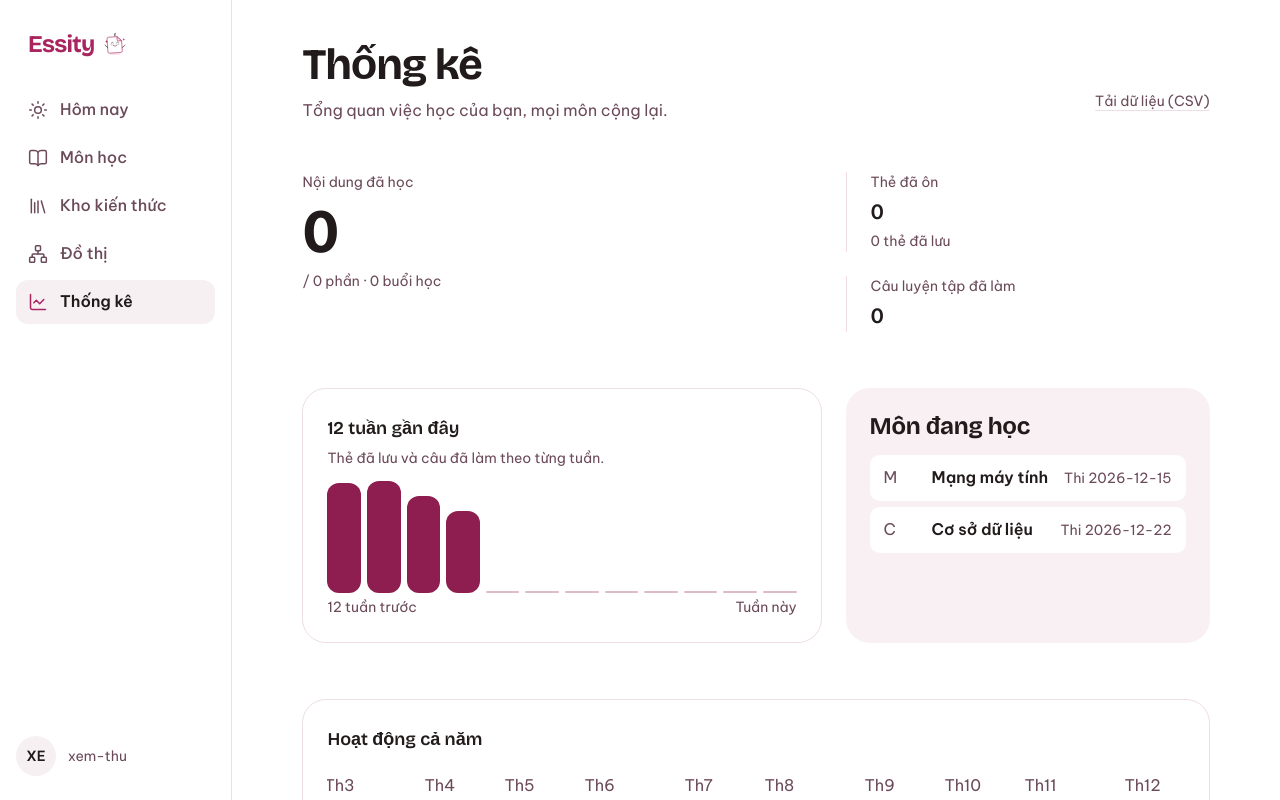
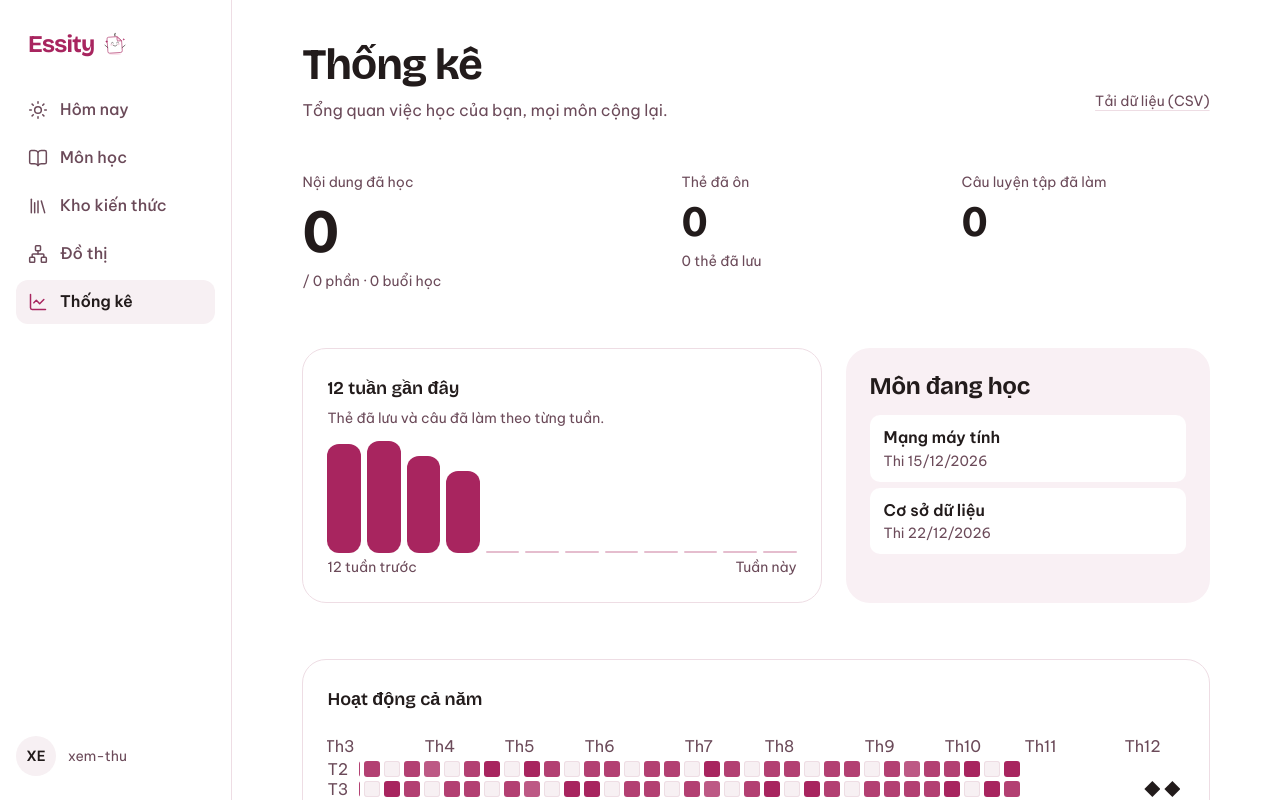
Before and after one commit to Nha-Cong-Dong/Essity, a Next.js app in the folder apps/web/: page /design-preview/stats in a window 1280 px wide. Shown: the top 800 px of the page. Built offline with nearby package versions, Linux system fonts and the light colour scheme.

Commit message:
UI-A: Thống kê numbers, softer heatmap, readable dates, subjects without letter marks

```diff
--- a/apps/web/app/globals.css
+++ b/apps/web/app/globals.css
@@ -232,8 +232,8 @@
   --rose-200: #f4ccdc;
   --rose-300: #eaafc7;
   --rose-700: #8e1e50;
-  --grid-1: color-mix(in srgb, var(--hong) 60%, transparent); /* activity grid levels 1-4 (T9.5a): level 1 reaches 3:1 on --sheet */
-  --grid-2: color-mix(in srgb, var(--hong) 75%, transparent);
+  --grid-1: color-mix(in srgb, var(--hong) 62%, transparent); /* activity grid levels 1-4 (T9.5a): level 1 reaches 3:1 on --sheet */
+  --grid-2: color-mix(in srgb, var(--hong) 76%, transparent);
   --grid-3: color-mix(in srgb, var(--hong) 88%, transparent);
   --grid-4: color-mix(in srgb, var(--hong) 100%, transparent);
   --on-surface-hong: var(--ink); /* text on the tile ("pink" surface = --hong-tint) */
--- a/apps/web/components/stats/stats-screen.tsx
+++ b/apps/web/components/stats/stats-screen.tsx
@@ -5,8 +5,9 @@ import { useEffect, useRef } from "react";
 
 import { Button } from "@/components/ui/button";
 import { Mascot } from "@/components/mascot";
-import { NxList, NxRow } from "@/components/ui/nx-list";
+import { NxList } from "@/components/ui/nx-list";
 import { Sheet } from "@/components/ui/sheet";
+import { formatExamDate } from "@/lib/exam-date";
 import type { GridCell } from "@/lib/stats";
 import { NO_TOTALS, type StatsView } from "@/lib/stats-view";
 
@@ -40,9 +41,9 @@ function Kpi({ label, value, note, lead = false }: { label: string; value: strin
     );
   }
   return (
-    <div data-kpi className="min-w-0 border-line max-[900px]:border-t max-[900px]:pt-4 min-[901px]:border-l min-[901px]:pl-6">
+    <div data-kpi className="min-w-0">
       <p className="m-0 text-meta text-ink-soft">{label}</p>
-      <p className="m-0 mt-1 font-display text-lead tabular-nums">{value}</p>
+      <p className="m-0 mt-1 font-display text-title tabular-nums">{value}</p>
       {note && <p className="m-0 mt-1 text-meta text-ink-soft">{note}</p>}
     </div>
   );
@@ -72,7 +73,7 @@ function Trend({ cells }: { cells: GridCell[] }) {
         {weeks.map((n, i) => (
           <div key={i} className="flex h-full min-w-0 flex-1 flex-col justify-end" title={`${n}`}>
             <div
-              className="w-full rounded-control bg-spine"
+              className="w-full rounded-control bg-hong"
               style={{ height: `${n === 0 ? 2 : Math.max((n / top) * 100, 6)}%`, opacity: n === 0 ? 0.3 : 1 }}
             />
           </div>
@@ -174,19 +175,15 @@ export function StatsScreen({
         </div>
       </div>
 
-      <div className="mt-12 grid gap-x-6 gap-y-6 min-[901px]:grid-cols-12 min-[901px]:items-start" data-totals>
-        <div className="min-[901px]:col-span-7">
+      <div className="mt-12 grid gap-x-8 gap-y-8 min-[901px]:grid-cols-[1.4fr_1fr_1fr] min-[901px]:items-start" data-totals>
         <Kpi
           lead
           label="Nội dung đã học"
           value={`${t.unitsLearned}`}
           note={`/ ${t.unitsTotal} phần · ${t.sessions} buổi học`}
         />
-        </div>
-        <div className="grid gap-6 min-[901px]:col-span-5">
         <Kpi label="Thẻ đã ôn" value={`${t.cardsReviewed}`} note={`${t.cardsSaved} thẻ đã lưu`} />
         <Kpi label="Câu luyện tập đã làm" value={`${t.practiceDone}`} />
-        </div>
       </div>
 
       <div className="mt-14 grid gap-x-6 gap-y-8 min-[901px]:grid-cols-12">
@@ -195,9 +192,12 @@ export function StatsScreen({
         </div>
         <NxList title="Môn đang học" className="min-[901px]:col-span-5">
           {subjects.map((s) => (
-            <NxRow key={s.id} lead={s.name.trim().charAt(0).toUpperCase()} state={s.examOn ? `Thi ${s.examOn}` : "Chưa có ngày thi"}>
-              <span className="font-semibold wrap-anywhere">{s.name}</span>
-            </NxRow>
+            <li key={s.id} className="min-h-12 rounded-row bg-bg px-3.5 py-2.5">
+              <span className="block font-semibold [overflow-wrap:anywhere]">{s.name}</span>
+              <span className="block text-meta text-ink-soft">
+                {s.examOn ? `Thi ${formatExamDate(s.examOn)}` : "Chưa có ngày thi"}
+              </span>
+            </li>
           ))}
         </NxList>
       </div>
--- a/apps/web/components/stats/stats.module.css
+++ b/apps/web/components/stats/stats.module.css
@@ -85,8 +85,8 @@
   padding: 0;
   border: 0;
   border-radius: 3px;
-  background: transparent;
-  box-shadow: inset 0 0 0 1.5px var(--line-strong);
+  background: var(--sunken);
+  box-shadow: inset 0 0 0 1px var(--line);
   cursor: pointer;
 }
 
```
Lines whose indentation alone changed are shown as unchanged.
